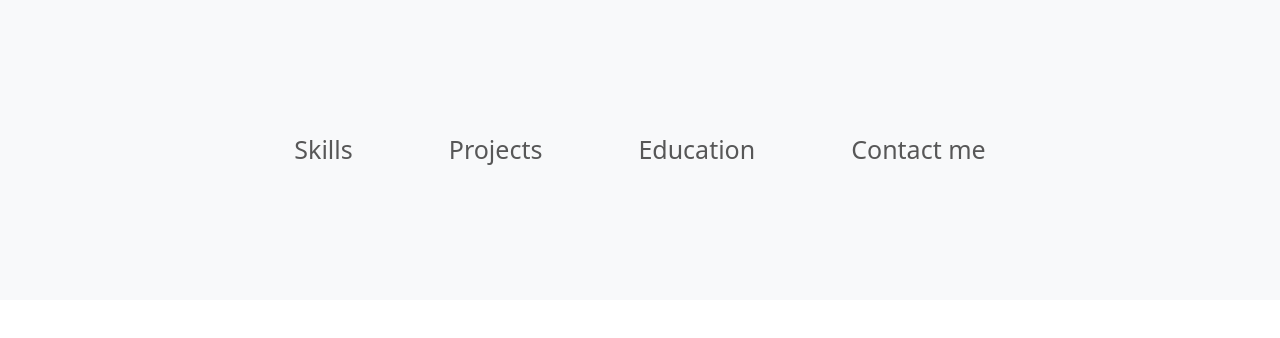
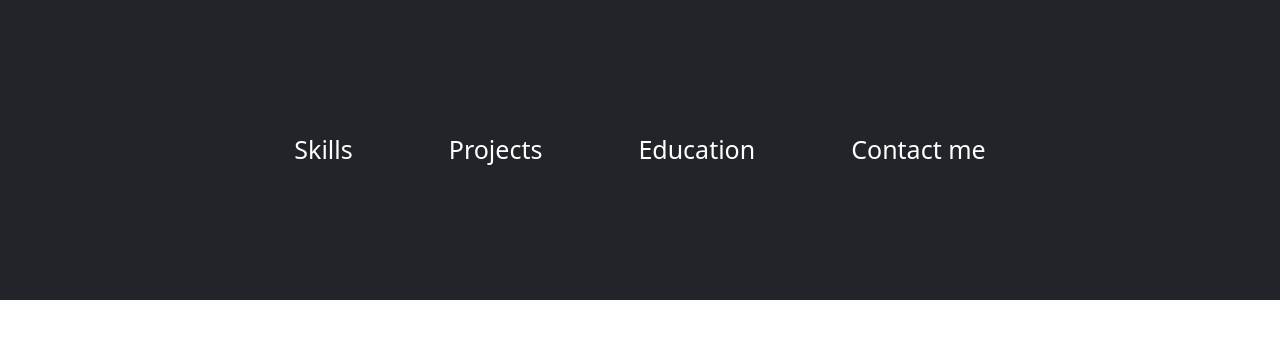
Before and after one commit to MalekRockie/port_project, a React (Create React App) app: page / in a window 1280 px wide. Shown: the top 338 px of the page. Built offline with nearby package versions, Linux system fonts and the light colour scheme.

Commit message:
Adjusted the styling of the nav bar elements, made the text white and the hover color grey

```diff
--- a/src/components/Headerpage.jsx
+++ b/src/components/Headerpage.jsx
@@ -3,27 +3,19 @@ import 'bootstrap/dist/css/bootstrap.min.css';
 import Container from 'react-bootstrap/Container';
 import Nav from 'react-bootstrap/Nav';
 import Navbar from 'react-bootstrap/Navbar';
-
-const navbarStyle = {
-  height: '300px'
-};
-
-const navLinkStyle = {
-  fontSize: '25px',
-  margin: '0 40px'
-};
+import './css/HeaderPage.css';
 
 export default function HeaderPage() {
   return (
-    <Navbar bg="light" expand="lg" style={navbarStyle} className="navbar-expand justify-content-center">
+    <Navbar bg="dark" expand="lg" className="navbar-container navbar-custom">
       <Container>
         <Navbar.Toggle aria-controls="basic-navbar-nav" />
         <Navbar.Collapse id="basic-navbar-nav">
           <Nav className="mx-auto">
-            <Nav.Link href="#skills" style={navLinkStyle}>Skills</Nav.Link>
-            <Nav.Link href="#projects" style={navLinkStyle}>Projects</Nav.Link>
-            <Nav.Link href="#education" style={navLinkStyle}>Education</Nav.Link>
-            <Nav.Link href="#contacts" style={navLinkStyle}>Contact me</Nav.Link>
+            <Nav.Link href="#skills">Skills</Nav.Link>
+            <Nav.Link href="#projects">Projects</Nav.Link>
+            <Nav.Link href="#education">Education</Nav.Link>
+            <Nav.Link href="#contacts">Contact me</Nav.Link>
           </Nav>
         </Navbar.Collapse>
       </Container>
--- /dev/null
+++ b/src/components/css/HeaderPage.css
@@ -0,0 +1,24 @@
+.navbar-container {
+    height: 300px;
+}
+
+.nav-link {
+    font-size: 25px;
+    margin: 0 40px;
+    color: white;
+}
+
+.navbar-custom .nav-link {
+    color: white;
+}
+
+.navbar-custom .nav-link.active,
+.navbar-custom .nav-link:active,
+.navbar-custom .nav-link:focus,
+.navbar-custom .nav-link:hover {
+    color: rgb(176, 176, 176);
+}
+
+.navbar-custom .nav-link:active {
+    color: white;
+}
```
